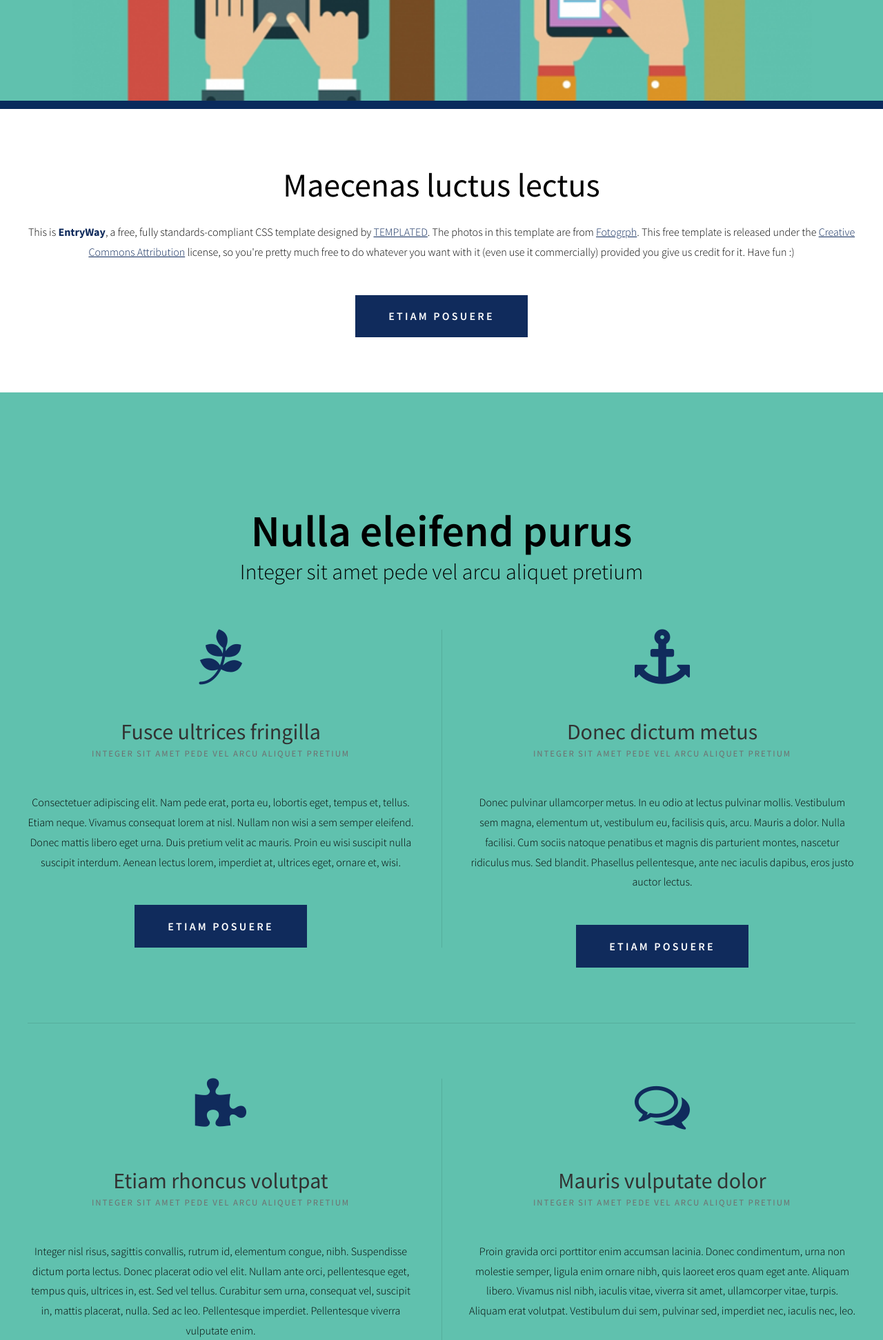
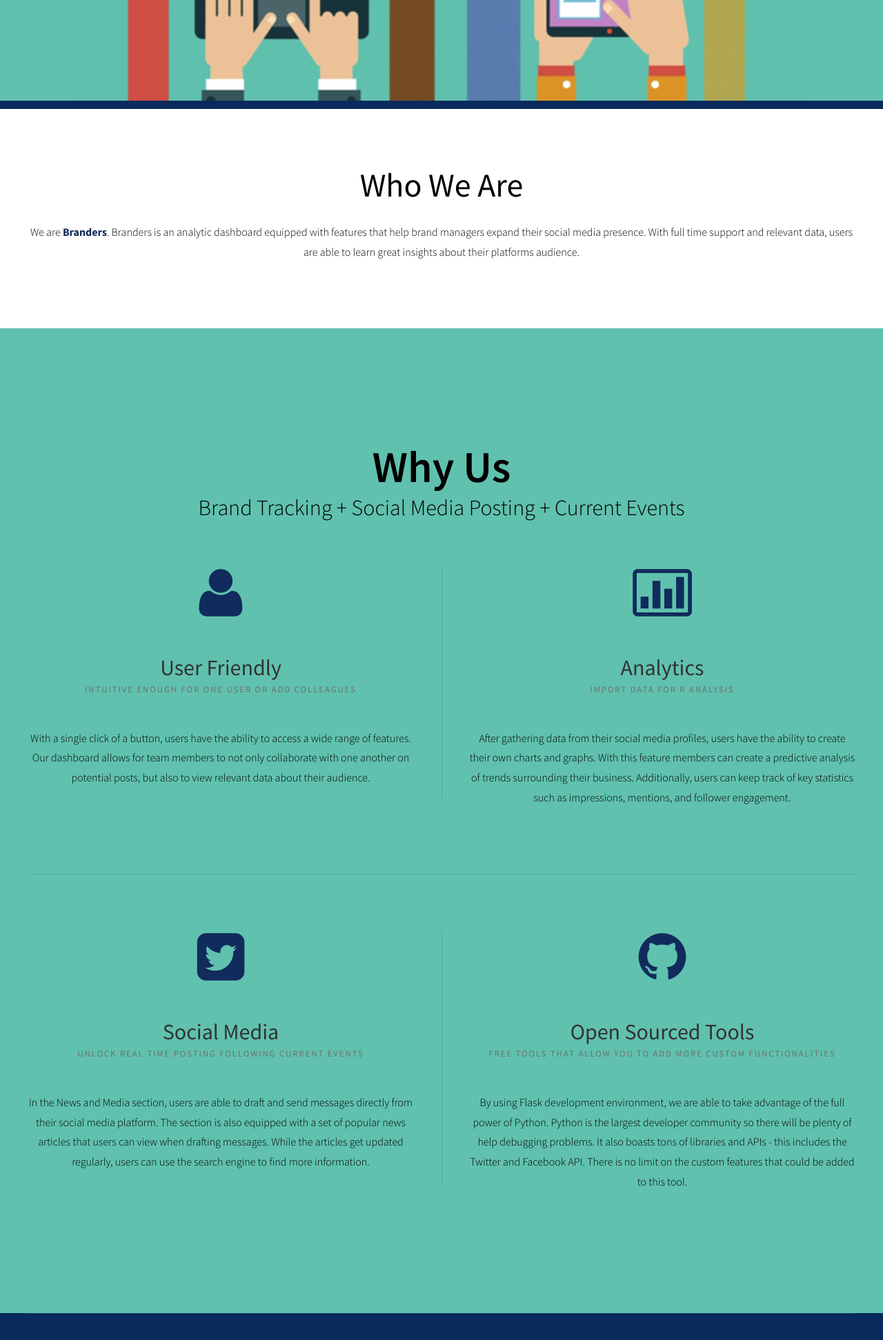
Before and after one commit to manswami23/Branders-Dashboard, a Flask app: page / in a window 1280 px wide. Shown: the part 530-2473 px from the top of the page at 69% size. Run offline with Flask 2, Linux system fonts and the light colour scheme.

Commit message:
update home page and implement twitter api

```diff
--- /dev/null
+++ b/Flask/KeysAndTokens.py
@@ -0,0 +1,4 @@
+API_KEY = ""
+API_KEY_SECRET = ""
+ACCESS_TOKEN = ""
+ACCESS_TOKEN_SECRET = ""
--- a/Flask/static/css/fonts.css
+++ b/Flask/static/css/fonts.css
@@ -3,10 +3,10 @@
 @font-face
 {
 	font-family: 'FontAwesome';
-	src: url('/static/fonts/fontawesome-webfont.eot?v=3.0.1');
-	src: url('/static/fonts/fontawesome-webfont.eot?#iefix&v=3.0.1') format('embedded-opentype'),
-	     url('/static/fonts/fontawesome-webfont.woff?v=3.0.1') format('woff'),
-	     url('/static/fonts/fontawesome-webfont.ttf?v=3.0.1') format('truetype'),
+	src: url('/static/fonts/fontawesome-webfont.eot?v=5.15.3');
+	src: url('/static/fonts/fontawesome-webfont.eot?#iefix&v=5.15.3') format('embedded-opentype'),
+	     url('/static/fonts/fontawesome-webfont.woff?v=5.15.3') format('woff'),
+	     url('/static/fonts/fontawesome-webfont.ttf?v=5.15.3') format('truetype'),
 	     url('/static/fonts/fontawesome-webfont.svg#FontAwesome') format('svg');
 	font-weight: normal;
 	font-style: normal;
--- a/Flask/templates/home.html
+++ b/Flask/templates/home.html
@@ -19,6 +19,7 @@ Released   : 20140124
 <link href="http://fonts.googleapis.com/css?family=Source+Sans+Pro:200,300,400,600,700,900" rel="stylesheet" />
 <link href="../static/css/default.css" rel="stylesheet" type="text/css" media="all" />
 <link href="../static/css/fonts.css" rel="stylesheet" type="text/css" media="all" />
+<link href="https://use.fontawesome.com/releases/v5.7.2/css/all.css" rel="stylesheet" integrity="sha384-fnmOCqbTlWIlj8LyTjo7mOUStjsKC4pOpQbqyi7RrhN7udi9RwhKkMHpvLbHG9Sr" crossorigin="anonymous">
 
 <!--[if IE 6]><link href="default_ie6.css" rel="stylesheet" type="text/css" /><![endif]-->
 
@@ -45,42 +46,47 @@ Released   : 20140124
 </div>
 <div id="wel">
 	<div class="container">
-		<h2>Maecenas luctus lectus</h2>
-		<p>This is <strong>EntryWay</strong>, a free, fully standards-compliant CSS template designed by <a href="http://templated.co" rel="nofollow">TEMPLATED</a>. The photos in this template are from <a href="http://fotogrph.com/"> Fotogrph</a>. This free template is released under the <a href="http://templated.co/license">Creative Commons Attribution</a> license, so you're pretty much free to do whatever you want with it (even use it commercially) provided you give us credit for it. Have fun :) </p>
-		<a href="#" class="button">Etiam posuere</a> </div>
+		<h2>Who We Are</h2>
+		<p>We are <strong>Branders</strong>. Branders is an analytic dashboard equipped with features that help brand managers expand their social media presence. With full time support and relevant data, users are able to learn great insights about their platforms audience. </p>
+		<!-- <a href="#" class="button">Etiam posuere</a>  -->
+	</div>
 </div>
 <div id="wrapper">
 	<div id="featured-wrapper">
 		<div id="featured" class="extra2 margin-btm container">
 			<div class="main-title">
-				<h2>Nulla eleifend purus</h2>
-				<span class="byline">Integer sit amet pede vel arcu aliquet pretium</span> </div>
-			<div class="ebox1"> <span class="fa fa-pagelines"></span>
+				<h2>Why Us</h2>
+				<span class="byline">Brand Tracking + Social Media Posting + Current Events</span> </div>
+			<div class="ebox1"> <span class="fa fa-user"></span>
 				<div class="title">
-					<h2>Fusce ultrices fringilla</h2>
-					<span class="byline">Integer sit amet pede vel arcu aliquet pretium</span> </div>
-				<p>Consectetuer adipiscing elit. Nam pede erat, porta eu, lobortis eget, tempus et, tellus. Etiam neque. Vivamus consequat lorem at nisl. Nullam non wisi a sem semper eleifend. Donec mattis libero eget urna. Duis pretium velit ac mauris. Proin eu wisi suscipit nulla suscipit interdum. Aenean lectus lorem, imperdiet at, ultrices eget, ornare et, wisi. </p>
-				<a href="#" class="button">Etiam posuere</a> </div>
-			<div class="ebox2"> <span class="fa fa-anchor"></span>
+					<h2>User Friendly</h2>
+					<span class="byline">Intuitive enough for one user or add colleagues</span> </div>
+				<p>With a single click of a button, users have the ability to access a wide range of features. Our dashboard allows for team members to not only collaborate with one another on potential posts, but also to view relevant data about their audience.</p>
+				<!-- <a href="#" class="button">Etiam posuere</a>  -->
+			</div>
+			<div class="ebox2"> <span class="fa fa-chart-bar"></span>
 				<div class="title">
-					<h2>Donec dictum metus</h2>
-					<span class="byline">Integer sit amet pede vel arcu aliquet pretium</span> </div>
-				<p>Donec pulvinar ullamcorper metus. In eu odio at lectus pulvinar mollis. Vestibulum sem magna, elementum ut, vestibulum eu, facilisis quis, arcu. Mauris a dolor. Nulla facilisi. Cum sociis natoque penatibus et magnis dis parturient montes, nascetur ridiculus mus. Sed blandit. Phasellus pellentesque, ante nec iaculis dapibus, eros justo auctor lectus.</p>
-				<a href="#" class="button">Etiam posuere</a> </div>
+					<h2>Analytics</h2>
+					<span class="byline">Import data for R analysis</span> </div>
+				<p>After gathering data from their social media profiles, users have the ability to create their own charts and graphs. With this feature members can create a predictive analysis of trends surrounding their business. Additionally, users can keep track of key statistics such as impressions, mentions, and follower engagement.</p>
+				<!-- <a href="#" class="button">Etiam posuere</a>  -->
+			</div>
 		</div>
 		<div class="extra2 container">
-			<div class="ebox1"> <span class="fa fa-puzzle-piece"></span>
+			<div class="ebox1"> <span class="fa fa-twitter-square"></span>
 				<div class="title">
-					<h2>Etiam rhoncus volutpat</h2>
-					<span class="byline">Integer sit amet pede vel arcu aliquet pretium</span> </div>
-				<p>Integer nisl risus, sagittis convallis, rutrum id, elementum congue, nibh. Suspendisse dictum porta lectus. Donec placerat odio vel elit. Nullam ante orci, pellentesque eget, tempus quis, ultrices in, est. Sed vel tellus. Curabitur sem urna, consequat vel, suscipit in, mattis placerat, nulla. Sed ac leo. Pellentesque imperdiet. Pellentesque viverra vulputate enim.</p>
-				<a href="#" class="button">Etiam posuere</a> </div>
-			<div class="ebox2"> <span class="fa fa-comments-o"></span>
+					<h2>Social Media</h2>
+					<span class="byline">Unlock real time posting following current events</span> </div>
+				<p>In the News and Media section, users are able to draft and send messages directly from their social media platform. The section is also equipped with a set of popular news articles that users can view when drafting messages. While the articles get updated regularly, users can use the search engine to find more information.</p>
+				<!-- <a href="#" class="button">Etiam posuere</a>  -->
+			</div>
+			<div class="ebox2"> <span class="fa fa-github"></span>
 				<div class="title">
-					<h2>Mauris vulputate dolor</h2>
-					<span class="byline">Integer sit amet pede vel arcu aliquet pretium</span> </div>
-				<p>Proin gravida orci porttitor enim accumsan lacinia. Donec condimentum, urna non molestie semper, ligula enim ornare nibh, quis laoreet eros quam eget ante. Aliquam libero. Vivamus nisl nibh, iaculis vitae, viverra sit amet, ullamcorper vitae, turpis. Aliquam erat volutpat. Vestibulum dui sem, pulvinar sed, imperdiet nec, iaculis nec, leo. </p>
-				<a href="#" class="button">Etiam posuere</a> </div>
+					<h2>Open Sourced Tools</h2>
+					<span class="byline">Free tools that allow you to add more custom functionalities</span> </div>
+				<p> By using Flask development environment, we are able to take advantage of the full power of Python. Python is the largest developer community so there will be plenty of help debugging problems. It also boasts tons of libraries and APIs - this includes the Twitter and Facebook API. There is no limit on the custom features that could be added to this tool. </p>
+				<!-- <a href="#" class="button">Etiam posuere</a>  -->
+			</div>
 		</div>
 	</div>
 </div>
```
